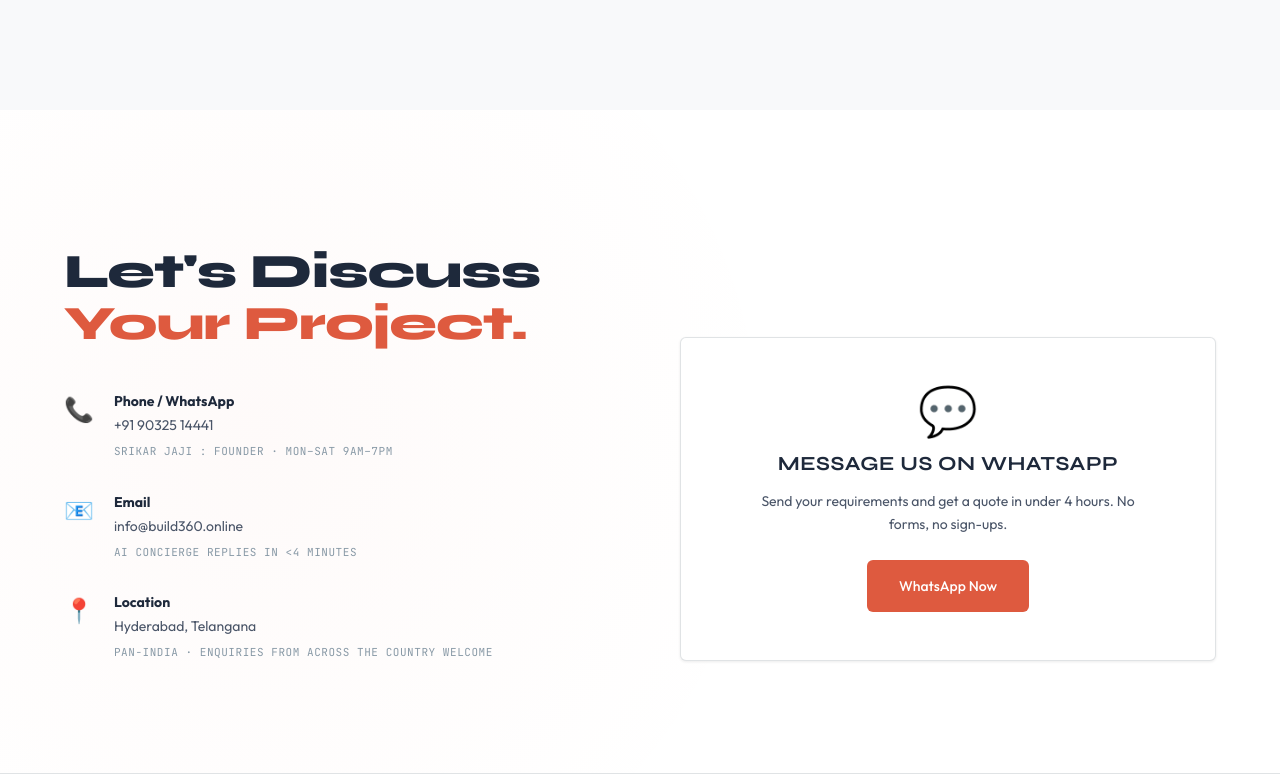
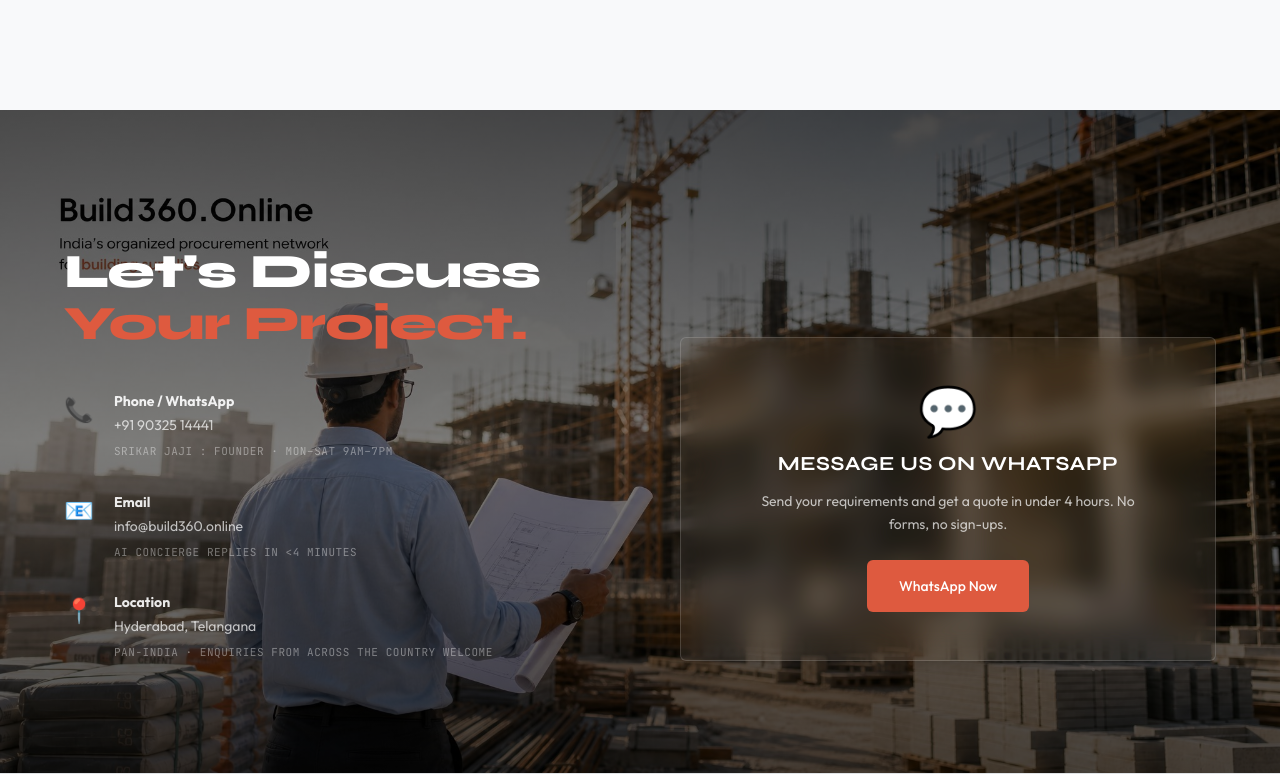
Before and after one commit to RaghavendraIyer/biome-build360-site, a Next.js app: page / in a window 1280 px wide. Shown: the part 7077-7860 px from the top of the page. Built offline with nearby package versions, Linux system fonts and the light colour scheme.

Commit message:
feat: contact section background image + glossy WhatsApp card

```diff
--- a/components/sections/ContactSection.tsx
+++ b/components/sections/ContactSection.tsx
@@ -1,15 +1,14 @@
 export function ContactSection() {
   return (
-    <section id="contact" className="py-20 md:py-28 px-[var(--gutter)] bg-[var(--color-bg-surface)] overflow-hidden relative">
-      <div className="absolute inset-0 pointer-events-none opacity-[0.03]"
-        style={{
-          backgroundImage: 'radial-gradient(circle at 20% 50%, var(--color-primary) 0%, transparent 50%)',
-        }}
+    <section id="contact" className="py-20 md:py-28 px-[var(--gutter)] overflow-hidden relative">
+      <div className="absolute inset-0 bg-cover bg-center bg-no-repeat"
+        style={{ backgroundImage: 'url(/contact-bg.jpg)' }}
       />
+      <div className="absolute inset-0 bg-gradient-to-b from-black/70 via-black/50 to-black/70" />
       <div className="mx-auto max-w-6xl relative z-10">
         <div className="grid grid-cols-1 lg:grid-cols-2 gap-12 lg:gap-20 items-stretch">
           <div>
-            <h2 className="font-serif text-[clamp(28px,4vw,48px)] font-extrabold leading-[1.1] tracking-[-0.02em] text-[var(--color-text-main)] mt-6">
+            <h2 className="font-serif text-[clamp(28px,4vw,48px)] font-extrabold leading-[1.1] tracking-[-0.02em] text-white mt-6">
               Let&apos;s Discuss{' '}
               <em className="not-italic text-[var(--color-primary)]">Your Project.</em>
             </h2>
@@ -17,9 +16,9 @@
               <div className="flex gap-5">
                 <span className="text-2xl shrink-0 mt-0.5">📞</span>
                 <div>
-                  <h4 className="text-sm font-bold text-[var(--color-text-main)]">Phone / WhatsApp</h4>
-                  <p className="text-sm text-[var(--color-text-secondary)] mt-1">+91 90325 14441</p>
-                  <p className="text-[11px] font-mono uppercase tracking-wider text-[var(--color-text-muted)] mt-2">
+                  <h4 className="text-sm font-bold text-white/90">Phone / WhatsApp</h4>
+                  <p className="text-sm text-white/70 mt-1">+91 90325 14441</p>
+                  <p className="text-[11px] font-mono uppercase tracking-wider text-white/40 mt-2">
                     Srikar Jaji : Founder · Mon&ndash;Sat 9am&ndash;7pm
                   </p>
                 </div>
@@ -27,9 +26,9 @@
               <div className="flex gap-5">
                 <span className="text-2xl shrink-0 mt-0.5">📧</span>
                 <div>
-                  <h4 className="text-sm font-bold text-[var(--color-text-main)]">Email</h4>
-                  <p className="text-sm text-[var(--color-text-secondary)] mt-1">info@build360.online</p>
-                  <p className="text-[11px] font-mono uppercase tracking-wider text-[var(--color-text-muted)] mt-2">
+                  <h4 className="text-sm font-bold text-white/90">Email</h4>
+                  <p className="text-sm text-white/70 mt-1">info@build360.online</p>
+                  <p className="text-[11px] font-mono uppercase tracking-wider text-white/40 mt-2">
                     AI Concierge replies in &lt;4 minutes
                   </p>
                 </div>
@@ -37,9 +36,9 @@
               <div className="flex gap-5">
                 <span className="text-2xl shrink-0 mt-0.5">📍</span>
                 <div>
-                  <h4 className="text-sm font-bold text-[var(--color-text-main)]">Location</h4>
-                  <p className="text-sm text-[var(--color-text-secondary)] mt-1">Hyderabad, Telangana</p>
-                  <p className="text-[11px] font-mono uppercase tracking-wider text-[var(--color-text-muted)] mt-2">
+                  <h4 className="text-sm font-bold text-white/90">Location</h4>
+                  <p className="text-sm text-white/70 mt-1">Hyderabad, Telangana</p>
+                  <p className="text-[11px] font-mono uppercase tracking-wider text-white/40 mt-2">
                     Pan-India · Enquiries from across the country welcome
                   </p>
                 </div>
@@ -48,14 +47,18 @@
           </div>
 
           <div className="flex flex-col justify-end">
-            <div className="text-center bg-[var(--color-bg-surface)] border border-[var(--color-border-light)] rounded-[var(--radius)] p-10 lg:p-12 shadow-sm"
-              style={{ backdropFilter: 'blur(8px)' }}
+            <div className="text-center rounded-[var(--radius)] p-10 lg:p-12 shadow-lg border border-white/15"
+              style={{
+                background: 'rgba(255,255,255,0.06)',
+                backdropFilter: 'blur(14px) saturate(1.3)',
+                WebkitBackdropFilter: 'blur(14px) saturate(1.3)',
+              }}
             >
               <div className="text-5xl mb-4">💬</div>
-              <h3 className="font-serif text-xl font-bold text-[var(--color-text-main)] mb-3 uppercase tracking-wide">
+              <h3 className="font-serif text-xl font-bold text-white mb-3 uppercase tracking-wide">
                 Message Us on WhatsApp
               </h3>
-              <p className="text-sm text-[var(--color-text-secondary)] mb-6 leading-relaxed max-w-sm mx-auto">
+              <p className="text-sm text-white/70 mb-6 leading-relaxed max-w-sm mx-auto">
                 Send your requirements and get a quote in under 4 hours. No forms, no sign-ups.
               </p>
               <a
```
Also changed, not shown: public/contact-bg.jpg (added).
